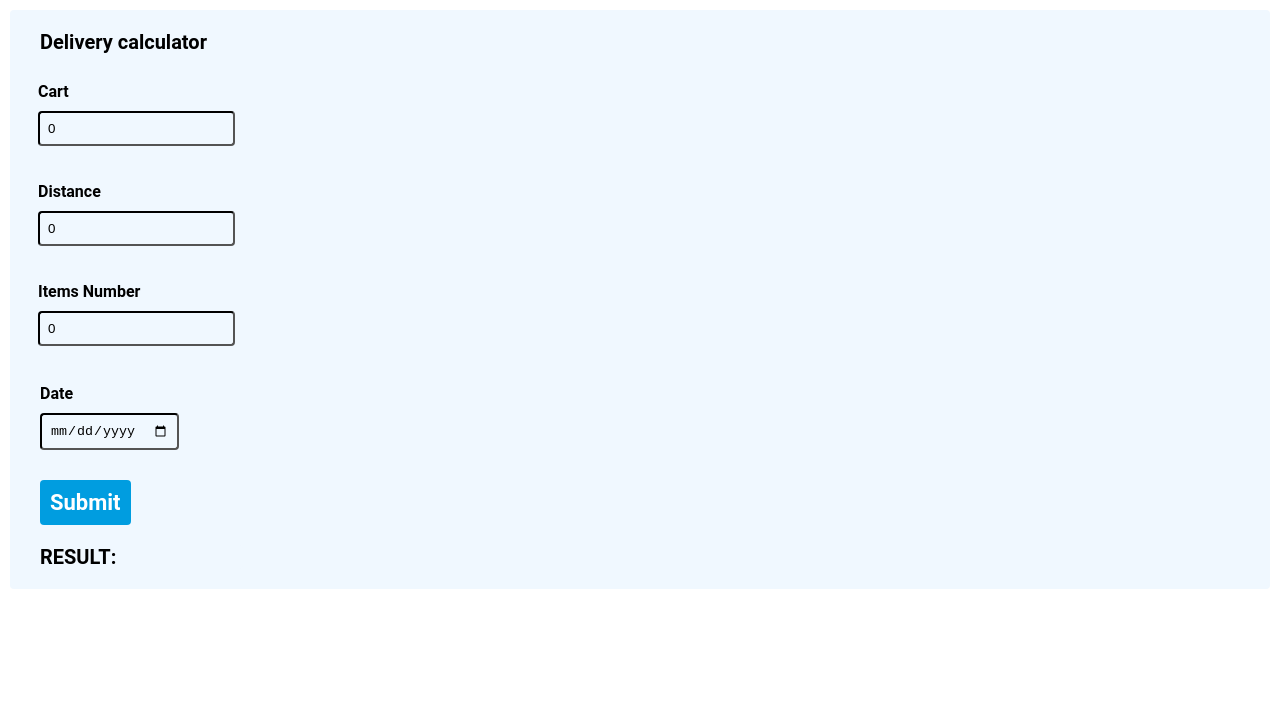
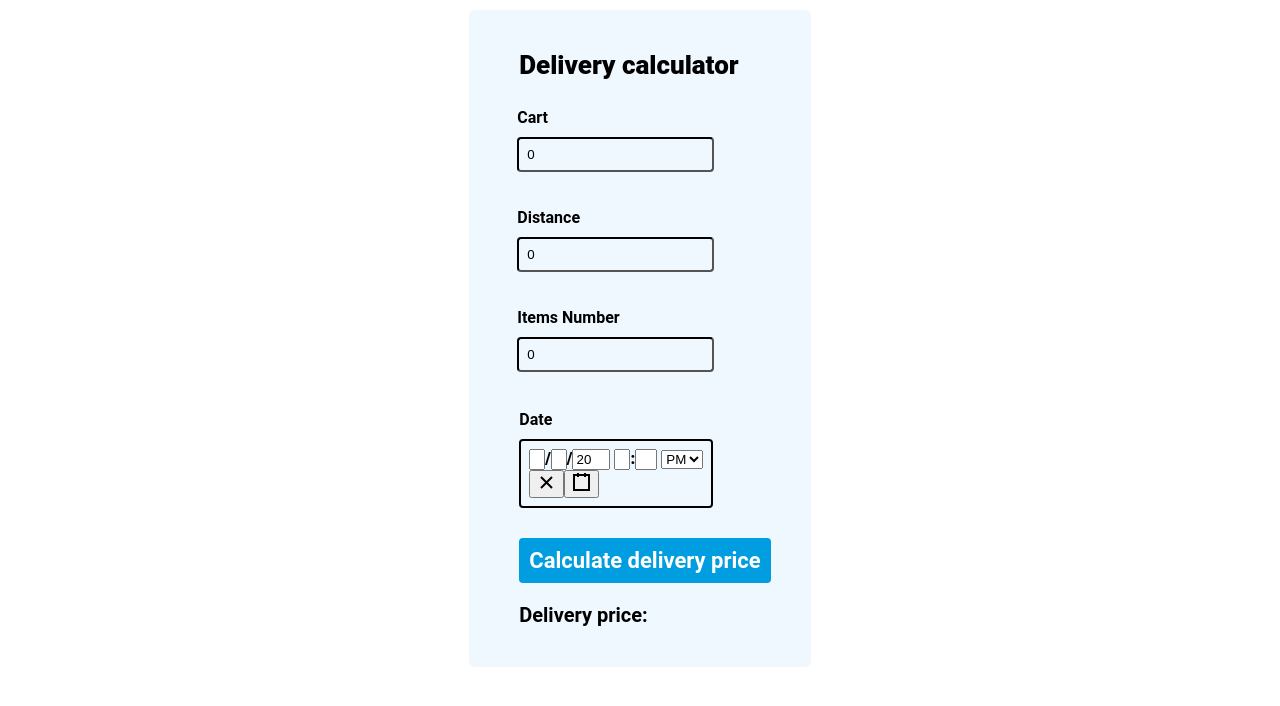
Before and after one commit to mariarogina/delivery-calculator, a React (Create React App) app: page / in a window 1280 px wide. Shown: the top 706 px of the page. Built offline with nearby package versions, Linux system fonts and the light colour scheme.

Commit message:
date input correction

```diff
--- a/package.json
+++ b/package.json
@@ -5,6 +5,7 @@
   "dependencies": {
     "@emotion/react": "^11.10.5",
     "@emotion/styled": "^11.10.5",
+    "@mui/lab": "^5.0.0-alpha.118",
     "@mui/material": "^5.11.7",
     "@mui/styled-engine-sc": "^5.11.0",
     "@testing-library/jest-dom": "^5.16.5",
@@ -14,7 +15,9 @@
     "@types/node": "^16.18.11",
     "@types/react": "^18.0.27",
     "@types/react-dom": "^18.0.10",
+    "dayjs": "^1.11.7",
     "react": "^18.2.0",
+    "react-datetime-picker": "^4.2.0",
     "react-dom": "^18.2.0",
     "react-scripts": "5.0.1",
     "styled-components": "^5.3.6",
@@ -44,5 +47,8 @@
       "last 1 firefox version",
       "last 1 safari version"
     ]
+  },
+  "devDependencies": {
+    "@types/react-datetime-picker": "^3.4.1"
   }
 }
--- a/src/App.tsx
+++ b/src/App.tsx
@@ -1,12 +1,17 @@
-import React from 'react';
-import './App.css';
-import { CalculatorForm } from './view/calculatorForm';
+import React from "react";
+import "./App.css";
+import { CalculatorForm } from "./view/calculatorForm";
+import { styled } from "@mui/system";
 
+const AppWrap = styled("div")({
+  display: "flex",
+  justifyContent: "center",
+});
 function App() {
   return (
-    <div>
-      <CalculatorForm/>
-    </div>
+    <AppWrap>
+      <CalculatorForm />
+    </AppWrap>
   );
 }
 
--- a/src/index.css
+++ b/src/index.css
@@ -1,13 +1,22 @@
 body {
   margin: 0;
-  font-family: -apple-system, BlinkMacSystemFont, 'Segoe UI', 'Roboto', 'Oxygen',
-    'Ubuntu', 'Cantarell', 'Fira Sans', 'Droid Sans', 'Helvetica Neue',
+  font-family: -apple-system, BlinkMacSystemFont, "Segoe UI", "Roboto", "Oxygen",
+    "Ubuntu", "Cantarell", "Fira Sans", "Droid Sans", "Helvetica Neue",
     sans-serif;
   -webkit-font-smoothing: antialiased;
   -moz-osx-font-smoothing: grayscale;
 }
 
 code {
-  font-family: source-code-pro, Menlo, Monaco, Consolas, 'Courier New',
+  font-family: source-code-pro, Menlo, Monaco, Consolas, "Courier New",
     monospace;
 }
+
+div.react-datetime-picker__wrapper {
+  color: "black";
+  background-color: "aliceblue";
+  padding: 8px;
+  margin: 10px;
+  border-radius: 4px;
+  border: 2px solid black;
+}
--- a/src/view/calculatorForm.tsx
+++ b/src/view/calculatorForm.tsx
@@ -14,9 +14,9 @@ import { styled } from "@mui/system";
 const CalculatorWrapper = styled("div")({
   color: "black",
   backgroundColor: "aliceblue",
-  padding: 10,
+  padding: 30,
   margin: 10,
-  borderRadius: 4,
+  borderRadius: 6,
   fontFamily: "Roboto",
   fontWeight: 800,
 });
@@ -28,6 +28,12 @@ const MyDiv = styled("div")({
   marginLeft: 20,
   fontWeight: "600",
   fontSize: "20px",
+});
+
+const MyTitle = styled("div")({
+  fontSize: "26px",
+  margin: 10,
+  marginLeft: 20,
 });
 
 export const CalculatorForm = () => {
@@ -63,7 +69,7 @@ export const CalculatorForm = () => {
   //TODO: FormControl > <div> with flex-display:column etc
   return (
     <CalculatorWrapper>
-      <MyDiv>Delivery calculator</MyDiv>
+      <MyTitle>Delivery calculator</MyTitle>
       <FormControl>
         <CartInput
           numberValue={calculatorState.cartValue}
@@ -82,8 +88,13 @@ export const CalculatorForm = () => {
         />
         <DateInput
           timeValue={calculatorState.time}
-          valueName="time"
-          inputChangeHandler={inputChangeHandler}
+          onChange={(newDate) =>
+            setCalculatorState({
+              ...calculatorState,
+              time: newDate,
+            })
+          }
+          //inputChangeHandler={inputChangeHandler}
         />
         <SubmitButton onSubmitHandler={onSubmitHandler} />
         <ResultText result={result} />
--- a/src/view/dateInput.tsx
+++ b/src/view/dateInput.tsx
@@ -1,5 +1,6 @@
 import React from "react";
-import { InputLabel, Input, FormControl } from "@mui/material";
+import { InputLabel, Input, FormControl, TextField } from "@mui/material";
+import DateTimePicker from "react-datetime-picker";
 import { styled } from "@mui/system";
 
 const MyLabel = styled("p")({
@@ -27,21 +28,14 @@ const MyInput = styled("input")({
 
 export const DateInput = (props: {
   timeValue: Date;
-  valueName: string;
-  inputChangeHandler: (event: React.ChangeEvent<HTMLInputElement>) => void;
+  onChange: (value: Date) => void;
+  // inputChangeHandler: (event: React.ChangeEvent<HTMLInputElement>) => void;
 }) => {
   return (
     <MyDiv>
       <FormControl>
         <MyLabel>Date</MyLabel>
-        <MyInput
-          id="number"
-          type="date"
-          name={props.valueName}
-          autoComplete="123"
-          value={props.timeValue.toString()}
-          onChange={props.inputChangeHandler}
-        ></MyInput>
+        <DateTimePicker onChange={props.onChange} value={props.timeValue} />
       </FormControl>
     </MyDiv>
   );
--- a/src/view/resultText.tsx
+++ b/src/view/resultText.tsx
@@ -6,7 +6,9 @@ const MyResult = styled("div")({
   backgroundColor: "aliceblue",
   borderRadius: 4,
 });
-
+const Result = styled("span")({
+  color: "blue",
+});
 const MyDiv = styled("div")({
   color: "black",
   backgroundColor: "aliceblue",
@@ -20,9 +22,11 @@ export const ResultText = (props: { result: number | null }) => {
   return (
     <MyDiv>
       {props.result !== null ? (
-        <MyResult>RESULT:{props.result} </MyResult>
+        <MyResult>
+          Delivery price:<Result>{props.result.toFixed(2)} </Result>
+        </MyResult>
       ) : (
-        <MyResult>RESULT: </MyResult>
+        <MyResult>Delivery price: </MyResult>
       )}
     </MyDiv>
   );
--- a/src/view/submitButton.tsx
+++ b/src/view/submitButton.tsx
@@ -24,7 +24,10 @@ export const SubmitButton = (props: {
 }) => {
   return (
     <MyDiv>
-      <MyButton onClick={props.onSubmitHandler}> Submit </MyButton>
+      <MyButton onClick={props.onSubmitHandler}>
+        {" "}
+        Calculate delivery price{" "}
+      </MyButton>
     </MyDiv>
   );
 };
```
Also changed, not shown: 1 other file (tests, documents, lock files or other folders).
